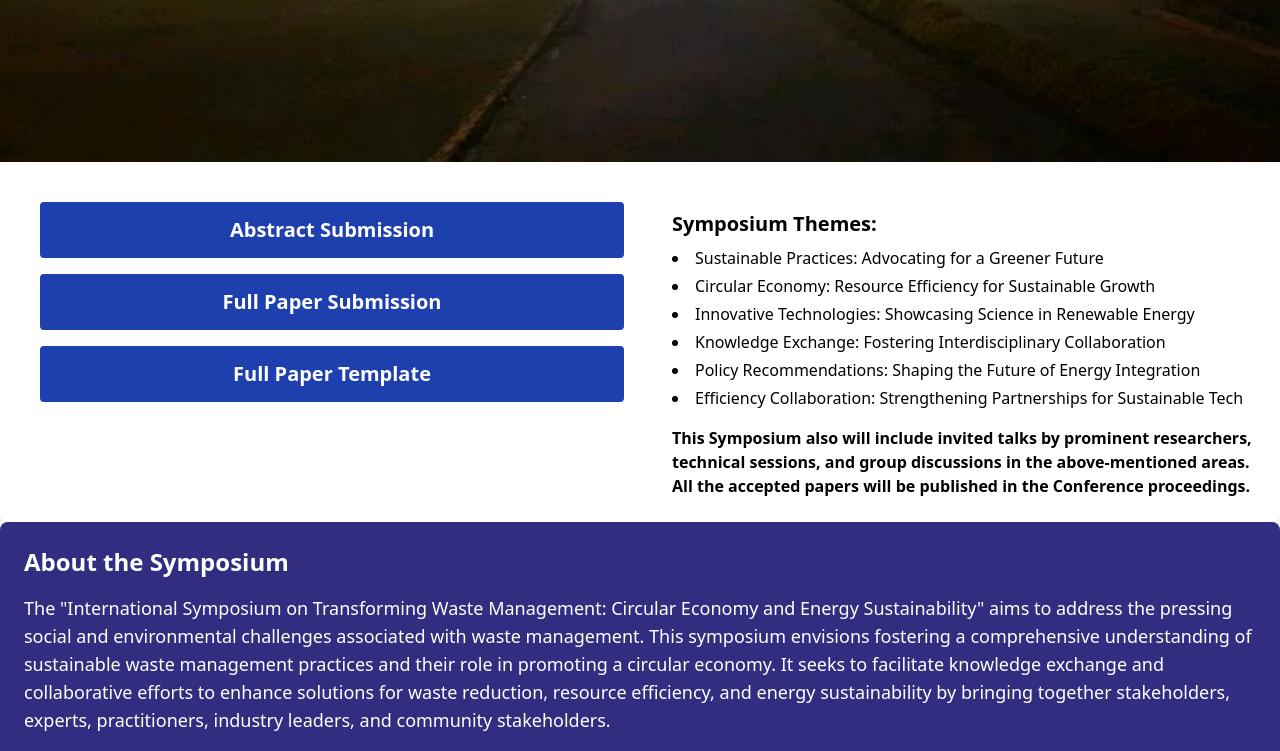
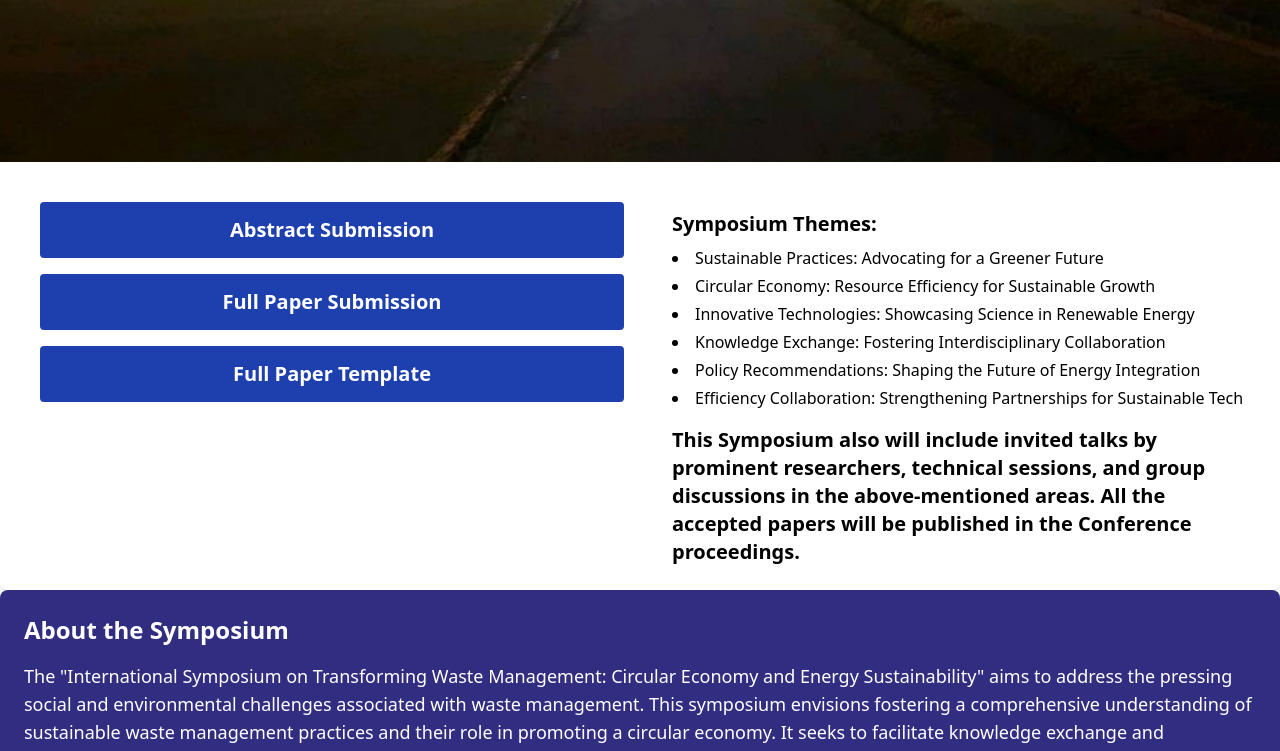
Before and after one commit to AniketMotiwal/WTE-Conference, a React (Vite) app: page / in a window 1280 px wide. Shown: the part 1254-2005 px from the top of the page. Built offline with nearby package versions, Linux system fonts and the light colour scheme.

Commit message:
chnages text src content componnent

```diff
--- a/src/Components/Content.jsx
+++ b/src/Components/Content.jsx
@@ -35,7 +35,7 @@ const Content = () => {
           <li className="transition duration-300 transform hover:scale-105 hover:text-primary text-justify hover:text-xl">Efficiency Collaboration: Strengthening Partnerships for Sustainable Tech</li>
         </ul>
 
-        <p className="text-muted-foreground mt-4 font-bold text-primary transition duration-300 transform hover:scale-105 hover:text-secondary hover:text-3xl">
+        <p className="text-muted-foreground mt-4 font-bold text-primary transition duration-300 transform hover:scale-105 hover:text-secondary hover:text-3xl text-xl">
           This Symposium also will include invited talks by prominent researchers, technical sessions, and group discussions in the above-mentioned areas. All the accepted papers will be published in the Conference proceedings.
         </p>
       </div>
```
